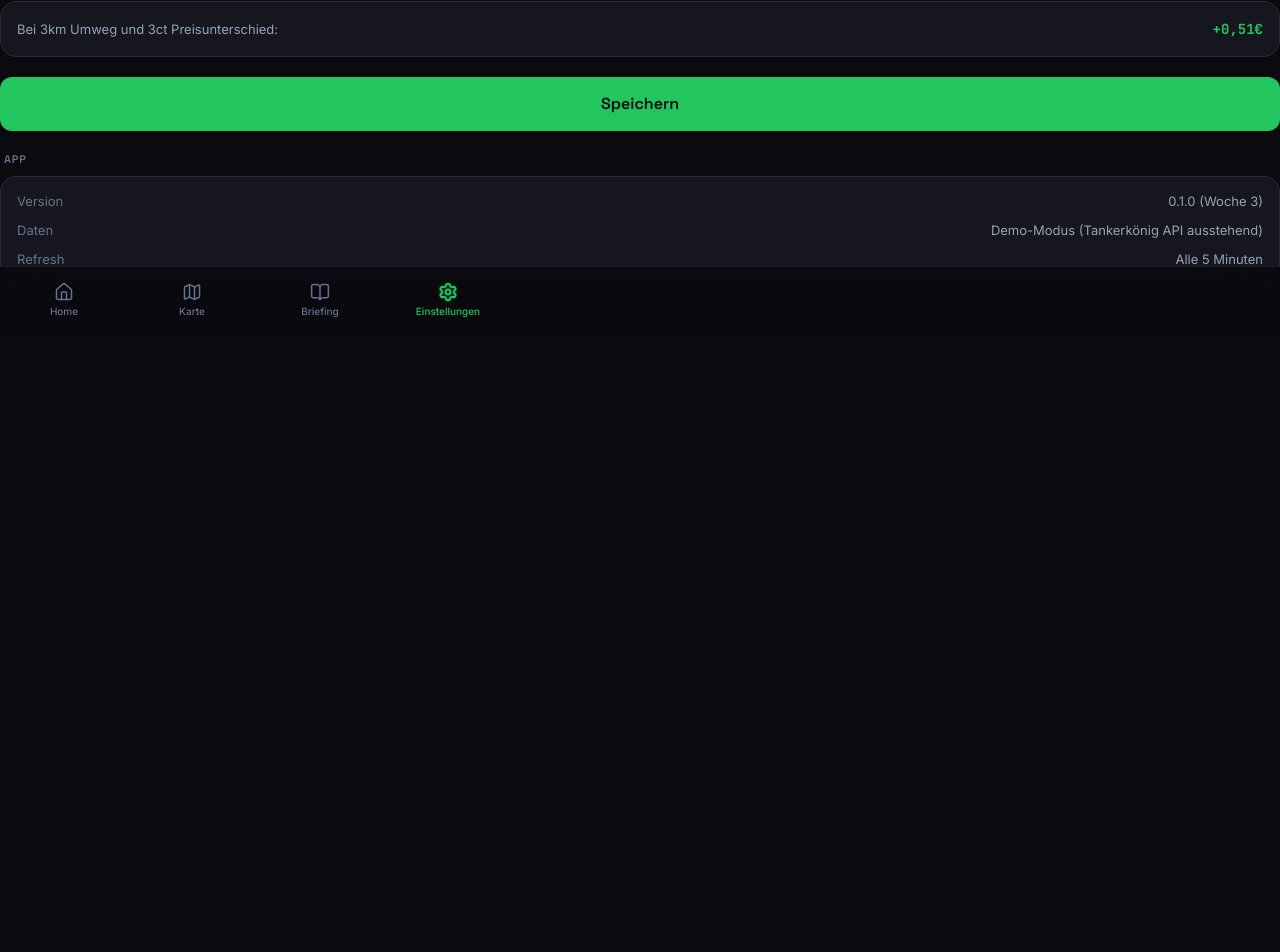
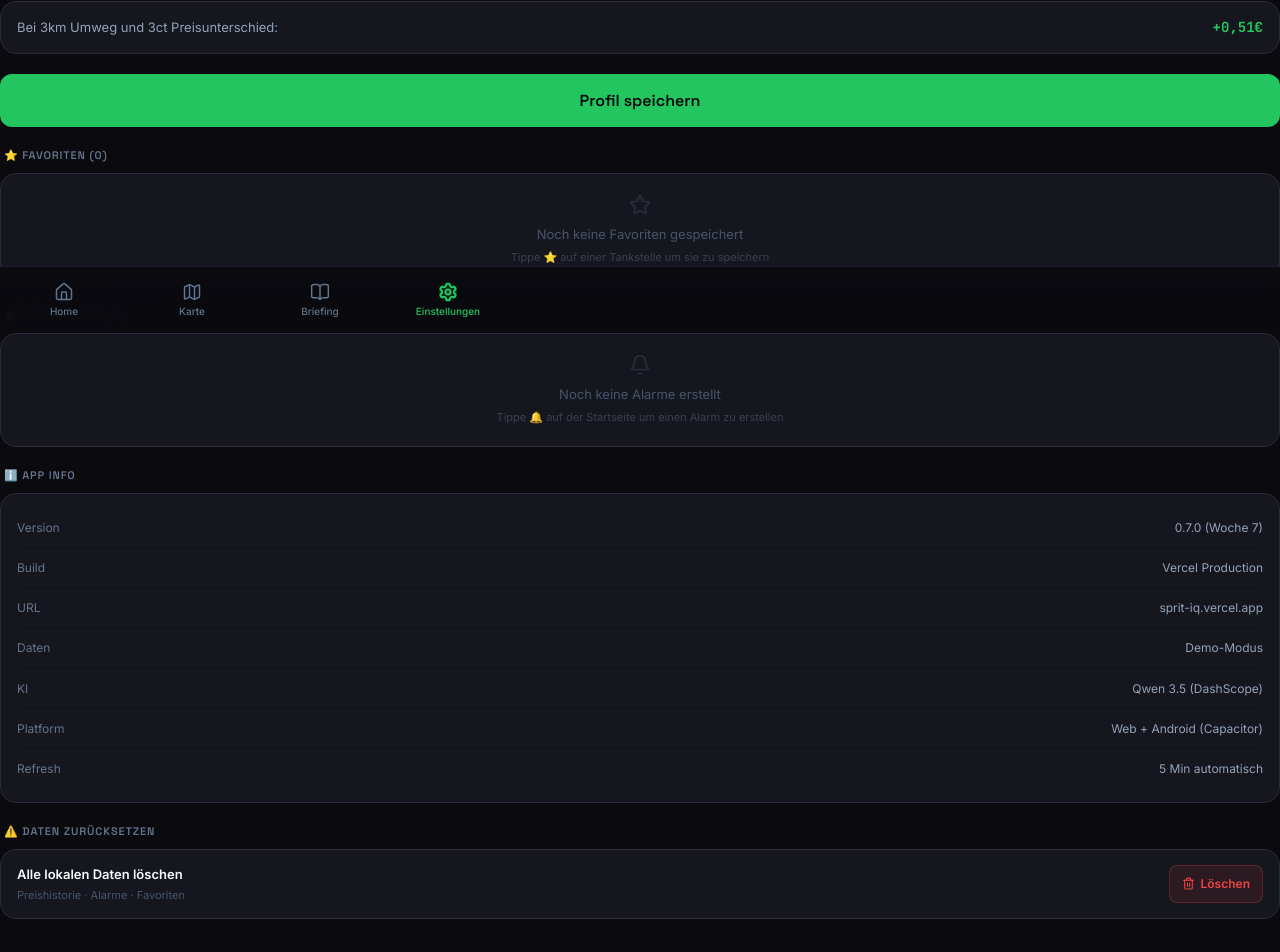
Before and after one commit to vibestes-boop/SpritIQ, a Next.js app: page /einstellungen in a window 1280 px wide. Shown: the part 469-1421 px from the top of the page. Before the commit the page ends 880 px from the top, so only its background shows below. Built offline with nearby package versions, Linux system fonts and the light colour scheme.

Commit message:
feat: Einstellungen ausgebaut - Favoriten-Liste, Alarm-Übersicht, Daten-Reset, v0.7.0

```diff
--- a/src/app/einstellungen/page.tsx
+++ b/src/app/einstellungen/page.tsx
@@ -1,11 +1,14 @@
 "use client";
 
 import { useState } from "react";
-import { Check, RotateCcw, Car, Fuel, Gauge } from "lucide-react";
+import { Check, RotateCcw, Car, Fuel, Gauge, Star, Bell, X, Trash2 } from "lucide-react";
 import BottomNav from "@/components/ui/BottomNav";
 import Card from "@/components/ui/Card";
 import Button from "@/components/ui/Button";
+import { AlarmItem } from "@/components/ui/AlarmUI";
 import { useVehicleProfile, type VehicleProfile } from "@/hooks/useVehicleProfile";
+import { useFavorites } from "@/hooks/useFavorites";
+import { useAlarm } from "@/hooks/useAlarm";
 
 const FUEL_OPTIONS: { key: VehicleProfile["fuelType"]; label: string; color: string }[] = [
   { key: "e10",    label: "E10",    color: "#22C55E" },
@@ -15,16 +18,7 @@ const FUEL_OPTIONS: { key: VehicleProfile["fuelType"]; label: string; color: str
 
 function SectionTitle({ children }: { children: React.ReactNode }) {
   return (
-    <p style={{
-      fontFamily: "'Space Grotesk', sans-serif",
-      fontSize: "11px",
-      fontWeight: 600,
-      color: "#64748B",
-      letterSpacing: "0.08em",
-      textTransform: "uppercase",
-      marginBottom: "8px",
-      paddingLeft: "4px",
-    }}>
+    <p style={{ fontFamily: "'Space Grotesk', sans-serif", fontSize: "11px", fontWeight: 600, color: "#64748B", letterSpacing: "0.08em", textTransform: "uppercase", marginBottom: "8px", paddingLeft: "4px" }}>
       {children}
     </p>
   );
@@ -32,6 +26,8 @@ function SectionTitle({ children }: { children: React.ReactNode }) {
 
 export default function EinstellungenPage() {
   const { profile, setProfile, resetProfile } = useVehicleProfile();
+  const { favorites, toggle: toggleFavorite } = useFavorites();
+  const { alarms, removeAlarm, toggleAlarm } = useAlarm();
   const [saved, setSaved] = useState(false);
 
   function handleSave() {
@@ -43,20 +39,10 @@ export default function EinstellungenPage() {
     <main className="min-h-dvh flex flex-col">
       {/* Header */}
       <header className="flex items-center justify-between px-4 pt-4 pb-2">
-        <h1 style={{
-          fontFamily: "'Space Grotesk', sans-serif",
-          fontSize: "22px", fontWeight: 700, color: "#F8FAFC", letterSpacing: "-0.02em"
-        }}>
+        <h1 style={{ fontFamily: "'Space Grotesk', sans-serif", fontSize: "22px", fontWeight: 700, color: "#F8FAFC", letterSpacing: "-0.02em" }}>
           Einstellungen
         </h1>
-        <button
-          onClick={resetProfile}
-          style={{
-            display: "flex", alignItems: "center", gap: "6px",
-            background: "transparent", border: "none", cursor: "pointer",
-            color: "#64748B", fontSize: "12px", padding: "8px"
-          }}
-        >
+        <button onClick={resetProfile} style={{ display: "flex", alignItems: "center", gap: "6px", background: "transparent", border: "none", cursor: "pointer", color: "#64748B", fontSize: "12px", padding: "8px" }}>
           <RotateCcw size={14} />
           Zurücksetzen
         </button>
@@ -66,189 +52,162 @@ export default function EinstellungenPage() {
 
         {/* ── Fahrzeugprofil ── */}
         <div>
-          <SectionTitle>Fahrzeugprofil</SectionTitle>
+          <SectionTitle>🚗 Fahrzeugprofil</SectionTitle>
           <Card style={{ padding: "20px" }}>
             <div className="flex flex-col gap-5">
-
-              {/* Fahrzeugname */}
               <div>
                 <div className="flex items-center gap-2 mb-2">
                   <Car size={14} color="#64748B" />
-                  <label style={{ fontSize: "13px", color: "#94A3B8", fontWeight: 500 }}>
-                    Fahrzeugname
-                  </label>
+                  <label style={{ fontSize: "13px", color: "#94A3B8", fontWeight: 500 }}>Fahrzeugname</label>
                 </div>
-                <input
-                  type="text"
-                  value={profile.name}
-                  onChange={(e) => setProfile({ name: e.target.value })}
-                  placeholder="z.B. VW Golf, BMW 3er..."
-                  style={{
-                    width: "100%",
-                    padding: "11px 14px",
-                    background: "#16161F",
-                    border: "1px solid #2A2A3C",
-                    borderRadius: "10px",
-                    color: "#F8FAFC",
-                    fontSize: "15px",
-                    fontFamily: "'Inter', sans-serif",
-                    outline: "none",
-                    transition: "border-color 200ms ease",
-                  }}
-                  onFocus={(e) => (e.target.style.borderColor = "#22C55E")}
-                  onBlur={(e) => (e.target.style.borderColor = "#2A2A3C")}
-                />
+                <input type="text" value={profile.name} onChange={(e) => setProfile({ name: e.target.value })} placeholder="z.B. VW Golf, BMW 3er..."
+                  style={{ width: "100%", padding: "11px 14px", background: "#16161F", border: "1px solid #2A2A3C", borderRadius: "10px", color: "#F8FAFC", fontSize: "15px", fontFamily: "'Inter', sans-serif", outline: "none" }}
+                  onFocus={(e) => (e.target.style.borderColor = "#22C55E")} onBlur={(e) => (e.target.style.borderColor = "#2A2A3C")} />
               </div>
-
-              {/* Kraftstoff-Typ */}
               <div>
                 <div className="flex items-center gap-2 mb-2">
                   <Fuel size={14} color="#64748B" />
-                  <label style={{ fontSize: "13px", color: "#94A3B8", fontWeight: 500 }}>
-                    Kraftstoff
-                  </label>
+                  <label style={{ fontSize: "13px", color: "#94A3B8", fontWeight: 500 }}>Kraftstoff</label>
                 </div>
-                <div style={{
-                  display: "flex", gap: "8px",
-                }}>
+                <div style={{ display: "flex", gap: "8px" }}>
                   {FUEL_OPTIONS.map(({ key, label, color }) => (
-                    <button
-                      key={key}
-                      onClick={() => setProfile({ fuelType: key })}
-                      style={{
-                        flex: 1, padding: "10px 8px",
-                        borderRadius: "10px", border: "none", cursor: "pointer",
-                        background: profile.fuelType === key
-                          ? `rgba(${key === "e10" ? "34,197,94" : key === "e5" ? "59,130,246" : "245,158,11"},0.12)`
-                          : "#16161F",
-                        borderWidth: "1px", borderStyle: "solid",
-                        borderColor: profile.fuelType === key ? color : "#2A2A3C",
-                        color: profile.fuelType === key ? color : "#64748B",
-                        fontFamily: "'Space Grotesk', sans-serif",
-                        fontSize: "14px", fontWeight: 700,
-                        transition: "all 200ms ease",
-                      }}
-                    >
+                    <button key={key} onClick={() => setProfile({ fuelType: key })}
+                      style={{ flex: 1, padding: "10px 8px", borderRadius: "10px", border: `1px solid ${profile.fuelType === key ? color : "#2A2A3C"}`, cursor: "pointer", background: profile.fuelType === key ? `rgba(${key === "e10" ? "34,197,94" : key === "e5" ? "59,130,246" : "245,158,11"},0.12)` : "#16161F", color: profile.fuelType === key ? color : "#64748B", fontFamily: "'Space Grotesk', sans-serif", fontSize: "14px", fontWeight: 700 }}>
                       {label}
                     </button>
                   ))}
                 </div>
               </div>
-
-              {/* Verbrauch */}
               <div>
                 <div className="flex items-center gap-2 mb-2">
                   <Gauge size={14} color="#64748B" />
-                  <label style={{ fontSize: "13px", color: "#94A3B8", fontWeight: 500 }}>
-                    Verbrauch
-                  </label>
-                  <span style={{
-                    fontFamily: "'JetBrains Mono', monospace",
-                    fontSize: "14px", fontWeight: 700, color: "#F8FAFC", marginLeft: "auto"
-                  }}>
-                    {profile.consumption.toFixed(1)} L/100km
-                  </span>
+                  <label style={{ fontSize: "13px", color: "#94A3B8", fontWeight: 500 }}>Verbrauch</label>
+                  <span style={{ fontFamily: "'JetBrains Mono', monospace", fontSize: "14px", fontWeight: 700, color: "#F8FAFC", marginLeft: "auto" }}>{profile.consumption.toFixed(1)} L/100km</span>
                 </div>
-                <input
-                  type="range" min={3} max={20} step={0.5}
-                  value={profile.consumption}
-                  onChange={(e) => setProfile({ consumption: parseFloat(e.target.value) })}
-                  style={{ width: "100%", accentColor: "#22C55E", cursor: "pointer" }}
-                  aria-label="Verbrauch in Litern pro 100km"
-                />
-                <div className="flex justify-between mt-1">
-                  {["3L", "8L", "12L", "16L", "20L"].map((v) => (
-                    <span key={v} style={{ fontSize: "10px", color: "#64748B" }}>{v}</span>
-                  ))}
-                </div>
+                <input type="range" min={3} max={20} step={0.5} value={profile.consumption} onChange={(e) => setProfile({ consumption: parseFloat(e.target.value) })} style={{ width: "100%", accentColor: "#22C55E", cursor: "pointer" }} />
+                <div className="flex justify-between mt-1">{["3L", "8L", "12L", "16L", "20L"].map((v) => <span key={v} style={{ fontSize: "10px", color: "#64748B" }}>{v}</span>)}</div>
               </div>
-
-              {/* Tankgröße */}
               <div>
                 <div className="flex items-center gap-2 mb-2">
                   <Fuel size={14} color="#64748B" />
-                  <label style={{ fontSize: "13px", color: "#94A3B8", fontWeight: 500 }}>
-                    Tankgröße
-                  </label>
-                  <span style={{
-                    fontFamily: "'JetBrains Mono', monospace",
-                    fontSize: "14px", fontWeight: 700, color: "#F8FAFC", marginLeft: "auto"
-                  }}>
-                    {profile.tankSize} Liter
-                  </span>
+                  <label style={{ fontSize: "13px", color: "#94A3B8", fontWeight: 500 }}>Tankgröße</label>
+                  <span style={{ fontFamily: "'JetBrains Mono', monospace", fontSize: "14px", fontWeight: 700, color: "#F8FAFC", marginLeft: "auto" }}>{profile.tankSize} Liter</span>
                 </div>
-                <input
-                  type="range" min={20} max={120} step={5}
-                  value={profile.tankSize}
-                  onChange={(e) => setProfile({ tankSize: parseInt(e.target.value) })}
-                  style={{ width: "100%", accentColor: "#22C55E", cursor: "pointer" }}
-                  aria-label="Tankgröße in Litern"
-                />
-                <div className="flex justify-between mt-1">
-                  {["20L", "40L", "60L", "80L", "120L"].map((v) => (
-                    <span key={v} style={{ fontSize: "10px", color: "#64748B" }}>{v}</span>
-                  ))}
-                </div>
-              </div>
-
-            </div>
-          </Card>
-        </div>
-
-        {/* ── Zusammenfassung ── */}
-        <div>
-          <SectionTitle>Vorschau Umweg-Rechner</SectionTitle>
-          <Card variant="flat" style={{ padding: "14px 16px" }}>
-            <div className="flex items-center justify-between">
-              <p style={{ fontSize: "13px", color: "#94A3B8" }}>
-                Bei 3km Umweg und 3ct Preisunterschied:
-              </p>
-              <div>
-                {(() => {
-                  const savings = profile.tankSize * 0.6 * 0.03;
-                  const cost = (3 / 100) * profile.consumption * 1.75;
-                  const net = savings - cost;
-                  return (
-                    <span style={{
-                      fontFamily: "'JetBrains Mono', monospace",
-                      fontSize: "14px", fontWeight: 700,
-                      color: net > 0 ? "#22C55E" : "#EF4444"
-                    }}>
-                      {net >= 0 ? "+" : ""}{net.toFixed(2).replace(".", ",")}€
-                    </span>
-                  );
-                })()}
+                <input type="range" min={20} max={120} step={5} value={profile.tankSize} onChange={(e) => setProfile({ tankSize: parseInt(e.target.value) })} style={{ width: "100%", accentColor: "#22C55E", cursor: "pointer" }} />
+                <div className="flex justify-between mt-1">{["20L", "40L", "60L", "80L", "120L"].map((v) => <span key={v} style={{ fontSize: "10px", color: "#64748B" }}>{v}</span>)}</div>
               </div>
             </div>
           </Card>
         </div>
 
-        {/* ── Speichern ── */}
-        <Button
-          variant="primary"
-          fullWidth
-          size="lg"
-          onClick={handleSave}
-          leftIcon={saved ? <Check size={18} /> : undefined}
-        >
-          {saved ? "Gespeichert!" : "Speichern"}
+        {/* ── Umweg-Vorschau ── */}
+        <div>
+          <SectionTitle>🧮 Umweg-Rechner Vorschau</SectionTitle>
+          <Card variant="flat" style={{ padding: "14px 16px" }}>
+            <div className="flex items-center justify-between">
+              <p style={{ fontSize: "13px", color: "#94A3B8" }}>Bei 3km Umweg und 3ct Preisunterschied:</p>
+              {(() => {
+                const savings = profile.tankSize * 0.6 * 0.03;
+                const cost = (3 / 100) * profile.consumption * 1.75;
+                const net = savings - cost;
+                return <span style={{ fontFamily: "'JetBrains Mono', monospace", fontSize: "14px", fontWeight: 700, color: net > 0 ? "#22C55E" : "#EF4444" }}>{net >= 0 ? "+" : ""}{net.toFixed(2).replace(".", ",")}€</span>;
+              })()}
+            </div>
+          </Card>
+        </div>
+
+        <Button variant="primary" fullWidth size="lg" onClick={handleSave} leftIcon={saved ? <Check size={18} /> : undefined}>
+          {saved ? "Gespeichert! ✓" : "Profil speichern"}
         </Button>
+
+        {/* ── Favoriten ── */}
+        <div>
+          <SectionTitle>⭐ Favoriten ({favorites.size})</SectionTitle>
+          {favorites.size === 0 ? (
+            <Card variant="flat" style={{ padding: "20px", textAlign: "center" }}>
+              <Star size={22} color="#2A2A3C" style={{ margin: "0 auto 8px" }} />
+              <p style={{ fontSize: "13px", color: "#475569" }}>Noch keine Favoriten gespeichert</p>
+              <p style={{ fontSize: "11px", color: "#374151", marginTop: "4px" }}>Tippe ⭐ auf einer Tankstelle um sie zu speichern</p>
+            </Card>
+          ) : (
+            <Card variant="flat" style={{ padding: "12px 16px" }}>
+              <div className="flex flex-col">
+                {[...favorites].map((id, i) => (
+                  <div key={id} style={{ display: "flex", alignItems: "center", gap: "10px", padding: "10px 0", borderBottom: i < favorites.size - 1 ? "1px solid #1E1E2E" : "none" }}>
+                    <Star size={14} color="#F59E0B" fill="#F59E0B" style={{ flexShrink: 0 }} />
+                    <span style={{ flex: 1, fontSize: "11px", color: "#64748B", fontFamily: "monospace" }}>{id.slice(0, 20)}…</span>
+                    <button onClick={() => toggleFavorite(id)} style={{ background: "rgba(239,68,68,0.08)", border: "1px solid rgba(239,68,68,0.2)", borderRadius: "6px", cursor: "pointer", padding: "4px 8px", display: "flex", alignItems: "center", gap: "4px", color: "#EF4444", fontSize: "11px" }}>
+                      <X size={11} /> Entfernen
+                    </button>
+                  </div>
+                ))}
+              </div>
+            </Card>
+          )}
+        </div>
+
+        {/* ── Preisalarme ── */}
+        <div>
+          <SectionTitle>🔔 Preisalarme ({alarms.length})</SectionTitle>
+          {alarms.length === 0 ? (
+            <Card variant="flat" style={{ padding: "20px", textAlign: "center" }}>
+              <Bell size={22} color="#2A2A3C" style={{ margin: "0 auto 8px" }} />
+              <p style={{ fontSize: "13px", color: "#475569" }}>Noch keine Alarme erstellt</p>
+              <p style={{ fontSize: "11px", color: "#374151", marginTop: "4px" }}>Tippe 🔔 auf der Startseite um einen Alarm zu erstellen</p>
+            </Card>
+          ) : (
+            <div className="flex flex-col gap-2">
+              {alarms.map((alarm) => (
+                <AlarmItem key={alarm.id} alarm={alarm} onToggle={toggleAlarm} onRemove={removeAlarm} />
+              ))}
+            </div>
+          )}
+        </div>
 
         {/* ── App-Info ── */}
         <div>
-          <SectionTitle>App</SectionTitle>
+          <SectionTitle>ℹ️ App Info</SectionTitle>
           <Card variant="flat" style={{ padding: "14px 16px" }}>
-            <div className="flex flex-col gap-2">
+            <div className="flex flex-col gap-0">
               {[
-                ["Version", "0.1.0 (Woche 3)"],
-                ["Daten", "Demo-Modus (Tankerkönig API ausstehend)"],
-                ["Refresh", "Alle 5 Minuten"],
-              ].map(([label, value]) => (
-                <div key={label} className="flex justify-between">
-                  <span style={{ fontSize: "13px", color: "#64748B" }}>{label}</span>
-                  <span style={{ fontSize: "13px", color: "#94A3B8" }}>{value}</span>
+                ["Version", "0.7.0 (Woche 7)"],
+                ["Build", "Vercel Production"],
+                ["URL", "sprit-iq.vercel.app"],
+                ["Daten", "Demo-Modus"],
+                ["KI", "Qwen 3.5 (DashScope)"],
+                ["Platform", "Web + Android (Capacitor)"],
+                ["Refresh", "5 Min automatisch"],
+              ].map(([label, value], i, arr) => (
+                <div key={label} className="flex justify-between items-center" style={{ padding: "10px 0", borderBottom: i < arr.length - 1 ? "1px solid #111118" : "none" }}>
+                  <span style={{ fontSize: "12px", color: "#64748B" }}>{label}</span>
+                  <span style={{ fontSize: "12px", color: "#94A3B8" }}>{value}</span>
                 </div>
               ))}
+            </div>
+          </Card>
+        </div>
+
+        {/* ── Daten löschen ── */}
+        <div>
+          <SectionTitle>⚠️ Daten zurücksetzen</SectionTitle>
+          <Card variant="flat" style={{ padding: "14px 16px" }}>
+            <div className="flex items-center justify-between">
+              <div>
+                <p style={{ fontSize: "13px", color: "#F8FAFC", fontWeight: 600 }}>Alle lokalen Daten löschen</p>
+                <p style={{ fontSize: "11px", color: "#475569", marginTop: "2px" }}>Preishistorie · Alarme · Favoriten</p>
+              </div>
+              <button
+                onClick={() => {
+                  if (typeof window !== "undefined") {
+                    ["spritiq_price_history", "spritiq_alarms", "spritiq_favorites", "spritiq_vehicle_profile"].forEach((k) => localStorage.removeItem(k));
+                    window.location.reload();
+                  }
+                }}
+                style={{ display: "flex", alignItems: "center", gap: "6px", background: "rgba(239,68,68,0.1)", border: "1px solid rgba(239,68,68,0.25)", borderRadius: "8px", color: "#EF4444", fontSize: "12px", fontWeight: 600, padding: "8px 12px", cursor: "pointer" }}
+              >
+                <Trash2 size={13} />
+                Löschen
+              </button>
             </div>
           </Card>
         </div>
```
